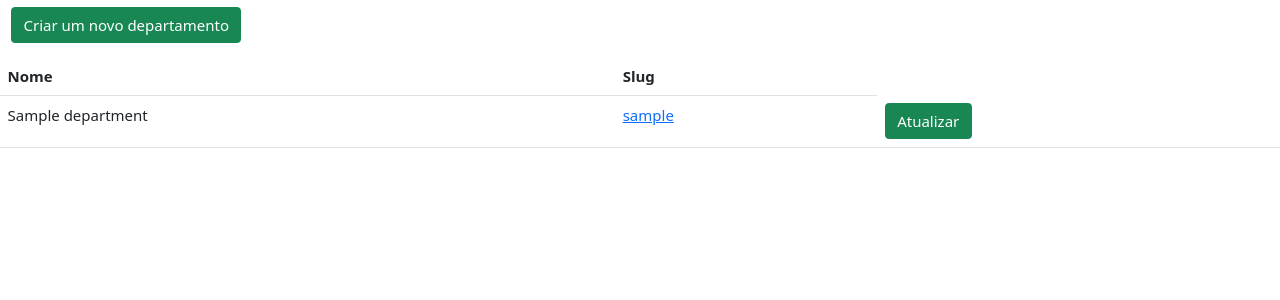
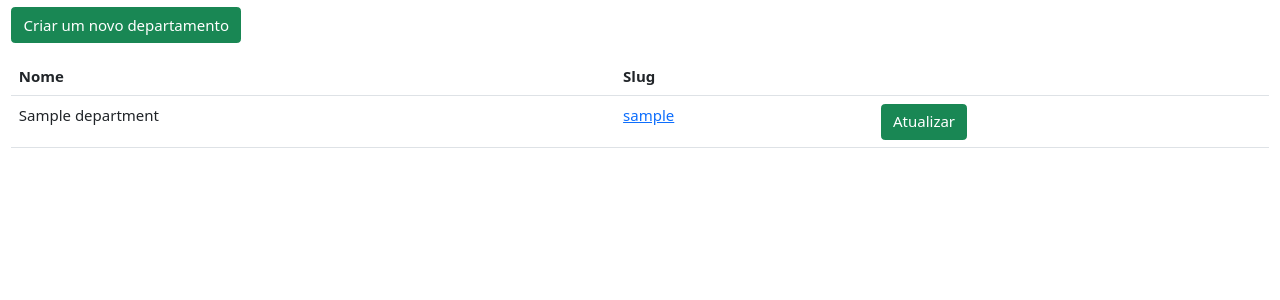
Before and after one commit to Hernandes-Silva/virtual_store, a Django app: page /department/ in a window 1280 px wide. Shown: the part 53-353 px from the top of the page. Run offline with Django 3.2, Linux system fonts and the light colour scheme; tables that the repository leaves empty hold one stand-in row (values such as "Sample post"); some libraries are stand-ins or nearby versions.

Commit message:
ajeitando alguns erros do front-end

```diff
--- a/products/templates/department_list.html
+++ b/products/templates/department_list.html
@@ -1,10 +1,12 @@
 {% extends 'base.html' %}
 {% block content %}
         <p class="mt-2"><a href="{% url 'department_create' %}" class="btn btn-success"> Criar um novo departamento</a></p>
-        <table class="table">
+        <div class="table-responsive">
+        <table class="table table-responsive">
             <tr>
                 <th>Nome</th>
                 <th>Slug</th>
+                <th></th>
             </tr>
             {% for department in departments %}
             <tr>
@@ -20,4 +22,5 @@
             </tr>
             {% endfor %}
         </table>
+    </div>
 {% endblock content %}
```
Also changed, not shown: products/templates/category_list.html (+5 -2 lines).
